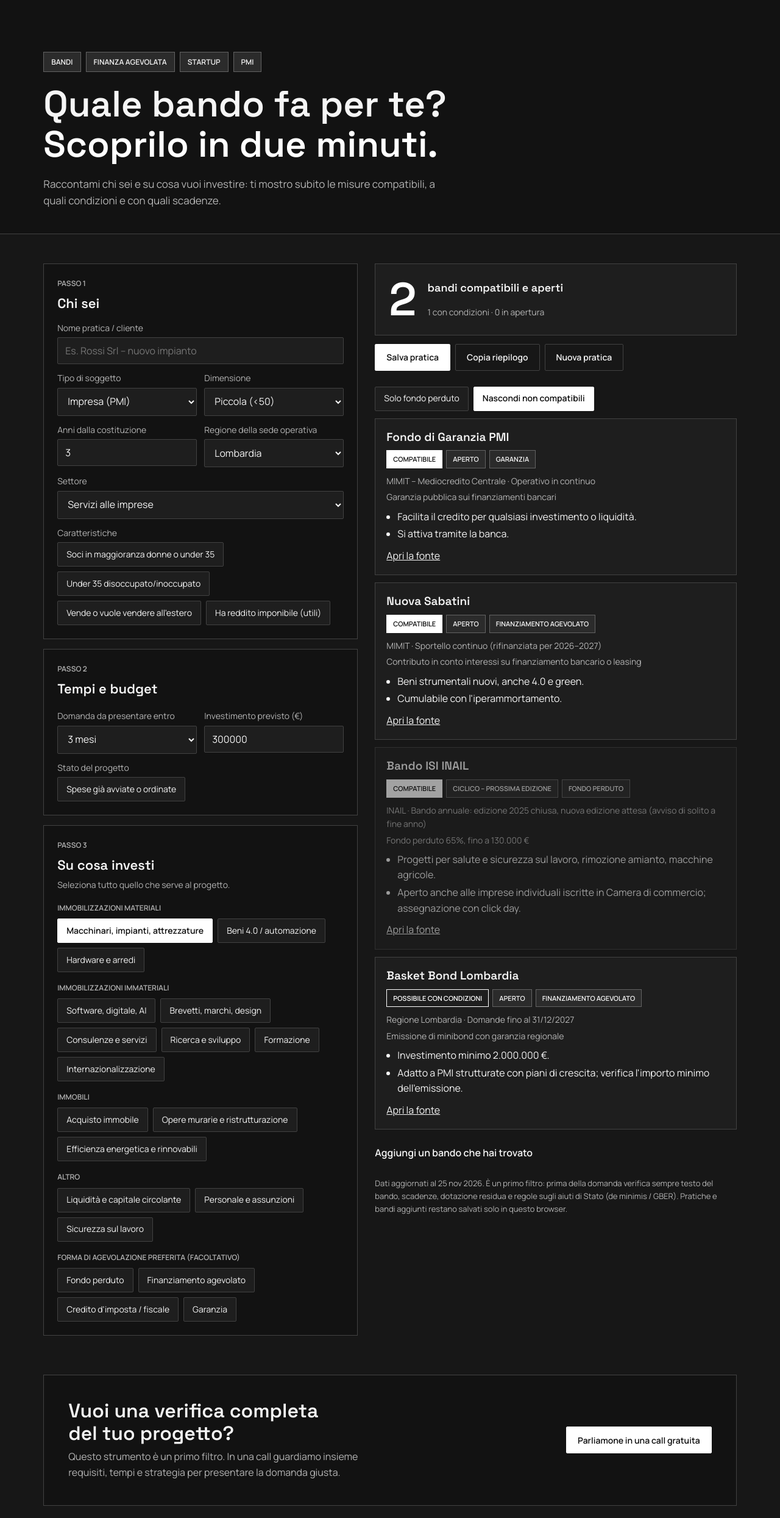
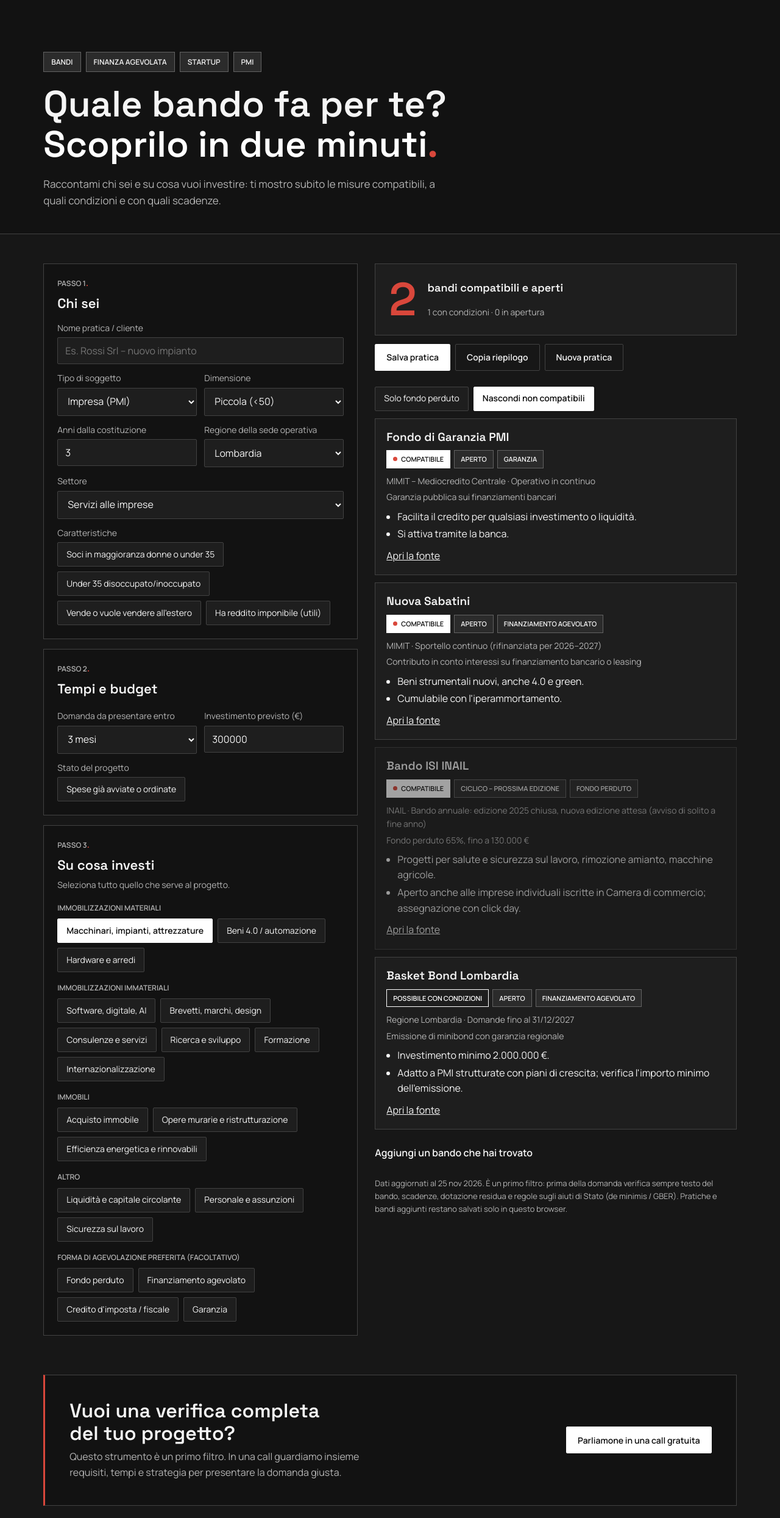
Before and after one commit to ileniaaenna/trovabandi, a plain HTML site: page index.html in a window 1280 px wide. Shown: the part 71-2560 px from the top of the page at 61% size. Drawn offline with Linux system fonts and the light colour scheme.

Commit message:
Accento corallo del logo
Co-Authored-By: Claude Opus 5.5 <noreply@anthropic.com>
Claude-Session: https://claude.ai/code/session_01K5zMZDmqYqwsg6MD1QUV1D

```diff
--- a/index.html
+++ b/index.html
@@ -13,7 +13,7 @@
    PICTURE: il modulo stesso, con l'esito grande accanto
    COLOUR and TYPE: scala di grigi del sito (oklch 18–97%), CTA bianca; Space Grotesk 600 + Manrope
    LAYOUT: header del sito, hero con etichette, modulo a sinistra ed esito a destra, footer del sito */
-:root{color-scheme:dark;--bg:oklch(18% 0 0);--sec:oklch(20.5% 0 0);--card:oklch(23.5% 0 0);--acc:oklch(29% 0 0);--line:oklch(38% 0 0);--mute:oklch(77% 0 0);--ink:oklch(97% 0 0);--white:oklch(100% 0 0);--dark:oklch(16% 0 0);--tagline:oklab(0.92 0 0 / .3)}
+:root{color-scheme:dark;--bg:oklch(18% 0 0);--sec:oklch(20.5% 0 0);--card:oklch(23.5% 0 0);--acc:oklch(29% 0 0);--line:oklch(38% 0 0);--mute:oklch(77% 0 0);--ink:oklch(97% 0 0);--white:oklch(100% 0 0);--dark:oklch(16% 0 0);--tagline:oklab(0.92 0 0 / .3);--coral:#D9473B}
 *{box-sizing:border-box;min-width:0}
 body{margin:0;background:var(--bg);color:var(--ink);font:16px/1.6 Manrope,system-ui,sans-serif;overflow-x:clip}
 h1,h2,h3,.big,.brand{font-family:"Space Grotesk",system-ui,sans-serif;font-weight:600}
@@ -34,18 +34,18 @@ button.small{min-height:36px;padding:4px 12px;font-size:13px}
 .tags{display:flex;flex-wrap:wrap;gap:8px;margin-bottom:20px}
 .tag{font-size:12px;font-weight:600;text-transform:uppercase;padding:6px 12px;background:var(--acc);border:1px solid var(--tagline)}
 h1{font-size:clamp(34px,5.4vw,60px);line-height:1.1;margin:0;max-width:18ch;text-wrap:balance}
-h1 em{font-style:normal;color:var(--white)}
+h1 em{font-style:normal;color:var(--white)}.dot{color:var(--coral)}
 .sub{color:var(--mute);margin:18px 0 0;max-width:62ch;font-size:17px}
 .band{background:var(--sec);border-top:1px solid var(--line);padding:clamp(24px,4vw,48px) 0}
 h2{font-size:22px;margin:0 0 4px}
-.eyebrow{font-size:12px;font-weight:600;text-transform:uppercase;color:var(--mute);margin:0 0 6px}
+.eyebrow{font-size:12px;font-weight:600;text-transform:uppercase;color:var(--mute);margin:0 0 6px}.eyebrow::after{content:".";color:var(--coral);font-size:16px;line-height:0}
 .grid{display:grid;grid-template-columns:minmax(0,1fr) minmax(0,1.15fr);gap:28px;align-items:start}
 @media(max-width:900px){.grid{grid-template-columns:minmax(0,1fr)}}
 .box{border:1px solid var(--line);background:var(--bg);padding:22px;margin-bottom:16px}
 .hint{font-size:14px;color:var(--mute);margin:0 0 8px}
 label{display:block;font-size:14px;color:var(--mute);margin:12px 0 4px}
 select,input[type=text],input[type=number],textarea{width:100%;font:16px Manrope,sans-serif;padding:10px 12px;min-height:44px;border:1px solid var(--line);border-radius:2px;background:var(--card);color:var(--ink)}
-:focus-visible{outline:2px solid var(--white);outline-offset:2px}
+:focus-visible{outline:2px solid var(--coral);outline-offset:2px}
 .row{display:grid;grid-template-columns:minmax(0,1fr) minmax(0,1fr);gap:12px}
 @media(max-width:480px){.row{grid-template-columns:minmax(0,1fr)}}
 .grp{font-weight:600;font-size:12px;text-transform:uppercase;margin:16px 0 8px;color:var(--mute)}
@@ -54,18 +54,18 @@ select,input[type=text],input[type=number],textarea{width:100%;font:16px Manrope
 .chip input{position:absolute;opacity:0;inset:0}
 .chip span{display:inline-flex;align-items:center;min-height:40px;padding:6px 14px;border:1px solid var(--line);border-radius:2px;font-size:14px;cursor:pointer;background:var(--card);color:var(--ink)}
 .chip input:checked+span{background:var(--white);color:var(--dark);border-color:var(--white);font-weight:600}
-.chip input:focus-visible+span{outline:2px solid var(--white);outline-offset:2px}
+.chip input:focus-visible+span{outline:2px solid var(--coral);outline-offset:2px}
 .sticky{position:sticky;top:16px}
 @media(max-width:900px){.sticky{position:static}}
 .hero{background:var(--card);border:1px solid var(--line);padding:20px 22px;display:grid;grid-template-columns:auto minmax(0,1fr);gap:4px 18px;align-items:center}
 .big{font-size:clamp(52px,7vw,76px);line-height:1;grid-row:span 2;color:var(--white)}
-.hero .big{font-size:clamp(52px,7vw,76px);color:var(--white)}.hero b{font-size:18px;font-family:"Space Grotesk",sans-serif;font-weight:600}.hero span{font-size:14px;color:var(--mute)}
+.hero .big{font-size:clamp(52px,7vw,76px);color:var(--coral)}.hero b{font-size:18px;font-family:"Space Grotesk",sans-serif;font-weight:600}.hero span{font-size:14px;color:var(--mute)}
 .tools{display:flex;flex-wrap:wrap;gap:8px;margin:14px 0}
 .card{border:1px solid var(--line);padding:18px;margin-top:12px;background:var(--card)}
 .card h3{margin:0;font-size:19px;line-height:1.25}
 .meta{display:flex;flex-wrap:wrap;gap:6px;margin:10px 0}
 .pill{font-size:11px;font-weight:600;text-transform:uppercase;padding:5px 10px;border:1px solid var(--tagline);background:var(--acc);white-space:nowrap}
-.l2{background:var(--white);color:var(--dark);border-color:var(--white)}
+.l2{background:var(--white);color:var(--dark);border-color:var(--white)}.l2::before{content:"";display:inline-block;width:7px;height:7px;border-radius:50%;background:var(--coral);margin-right:6px;vertical-align:1px}
 .l1{background:transparent;color:var(--white);border-color:var(--white)}
 .l0{background:transparent;color:var(--mute);border-color:var(--line)}
 .card.off{opacity:.6}
@@ -75,7 +75,7 @@ details{margin-top:16px}
 summary{cursor:pointer;font-weight:600;min-height:44px;display:flex;align-items:center}
 .saved{display:flex;flex-wrap:wrap;gap:8px}
 .note{font-size:13px;color:var(--mute);margin-top:18px}
-.cta{border:1px solid var(--line);background:var(--bg);padding:clamp(22px,4vw,40px);display:flex;flex-wrap:wrap;gap:16px 32px;align-items:center;justify-content:space-between;margin-top:clamp(28px,4vw,48px)}
+.cta{border:1px solid var(--line);border-left:3px solid var(--coral);background:var(--bg);padding:clamp(22px,4vw,40px);display:flex;flex-wrap:wrap;gap:16px 32px;align-items:center;justify-content:space-between;margin-top:clamp(28px,4vw,48px)}
 .cta h2{font-size:clamp(24px,3vw,32px);line-height:1.15;max-width:22ch;margin:0}
 .cta p{color:var(--mute);margin:8px 0 0;max-width:52ch}
 footer{border-top:1px solid var(--line);padding:24px 0;font-size:14px;color:var(--mute)}
@@ -93,7 +93,7 @@ footer a{text-decoration:none}footer a:hover{color:var(--ink)}
 </header>
 <section class="hero-s">
   <div class="tags"><span class="tag">Bandi</span><span class="tag">Finanza agevolata</span><span class="tag">Startup</span><span class="tag">PMI</span></div>
-  <h1>Quale bando fa per te? <em>Scoprilo in due minuti.</em></h1>
+  <h1>Quale bando fa per te? <em>Scoprilo in due minuti</em><span class="dot">.</span></h1>
   <p class="sub">Raccontami chi sei e su cosa vuoi investire: ti mostro subito le misure compatibili, a quali condizioni e con quali scadenze.</p>
 </section>
 </div>
```
